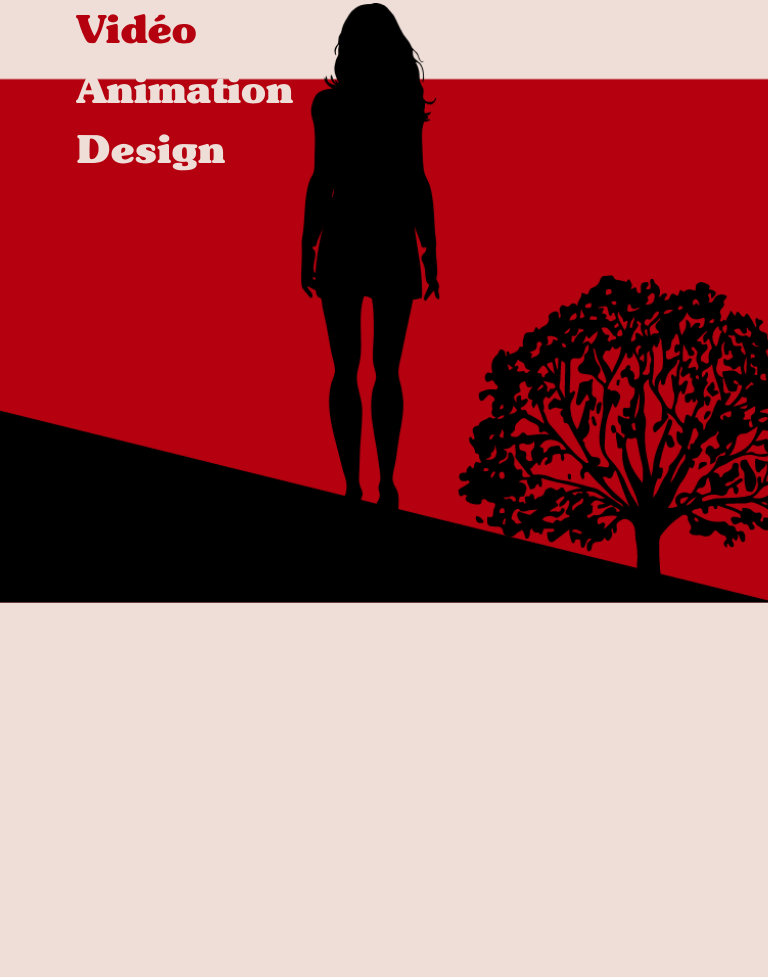
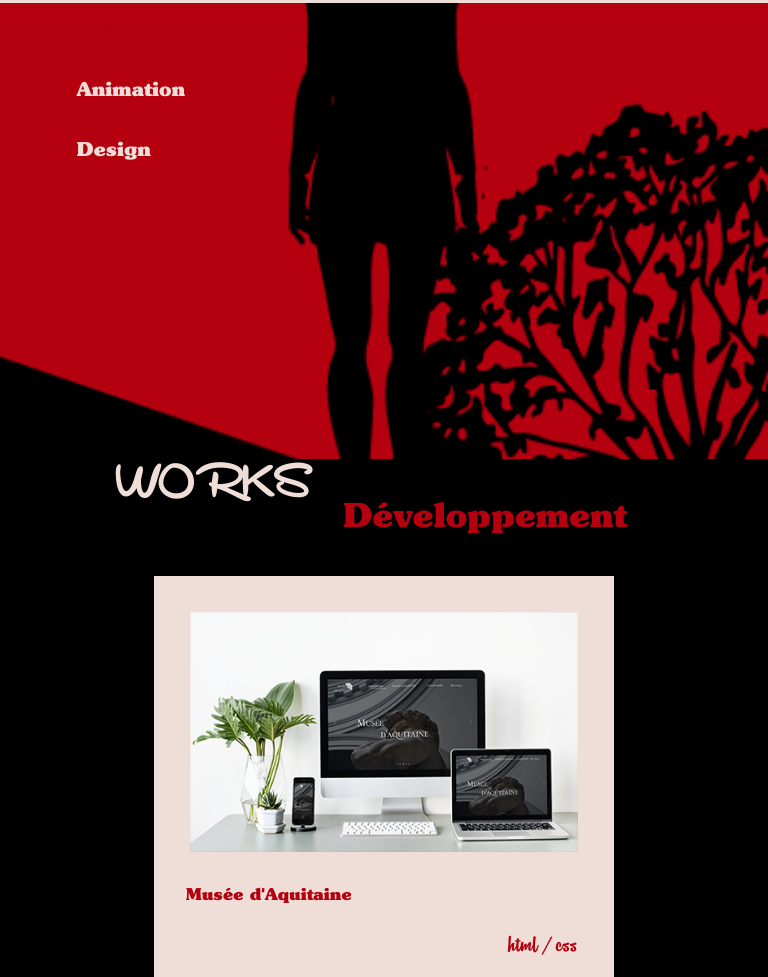
Before and after one commit to Maelle05/portfolio, a plain HTML site: page index.html in a window 768 px wide. Shown: the part 317-1294 px from the top of the page. Before the commit the page ends 920 px from the top, so only its background shows below. Drawn offline with nearby package versions, Linux system fonts and the light colour scheme.

Commit message:
les cartes dev

```diff
--- a/assets/style.css
+++ b/assets/style.css
@@ -184,6 +184,99 @@ a{
     color: #000;
 }
 
+/*****************Works***********************/
+.fondnoir{
+    padding: 0;
+    margin: 0;
+    background-color: #000000;
+    width: 100%;
+    position: relative;
+    top: -0.5vh;
+}
+
+.works{
+    font-family: 'Remachine';
+    color: #EEDED7;
+    padding-left: 10vw;
+    font-size: 4vw;
+
+}
+
+.titreWorks{
+    display: flex;
+}
+
+.workskill{
+    color: #B4000F;
+    font-family: 'Subway';
+    font-size: 2.5vw;
+    padding-left: 4.5vw;
+    padding-top: 2.5%;
+}
+
+.carddiv{
+    display: flex;
+    flex-direction: row;
+    margin-top: 15vh;
+    padding-left: 15vw;
+}
+
+.card{
+    background-color: #EEDED7;
+    width: 20vw;
+    height: 20vw;
+    cursor: pointer;
+}
+
+.card:hover{
+    width: 20.5vw;
+    height: 20.5vw;
+
+    transition: width 0.5s, height 0.5s;
+}
+
+.card2{
+    margin-left: 5vw;
+}
+
+.card3{
+    margin-left: 5vw;
+}
+
+.cardimg{
+    width: 84%;
+    height: 52%;
+    margin: 8% 15% 0 8%;
+    background-color: #B4000F;
+}
+
+.imgcard{
+    width: 100%;
+    height: 100%;
+}
+
+.cardtitre{
+    color: #B4000F;
+    font-family: 'Subway';
+    font-size: 170%;
+    padding-left: 7%;
+    padding-top: 7%;
+}
+
+.cardskill{
+    color: #B4000F;
+    font-family: 'Remachine';
+    position: relative;
+    float: right;
+    margin-right: 8% ;
+    margin-top: 5%;
+    font-size: xx-large;
+}
+
+.separationworksimg1{
+    width: 100%;
+}
+
 
 /*
  * Mobile
@@ -240,76 +333,71 @@ a{
     .link-container-home a{
         font-size: 2rem;
     }
-}
-/*
-* Tablet
-*/
-@media screen and (min-width: 768px) and (max-width: 899px) {
-    .menu-list li a {
-        font-size: 7vw;
+
+    /*****************Works***********************/
+        .fondnoir{
+            top: -3vh;
         }
 
-    .menu-list2 li a {
-        font-size: 3vw;
-        padding-left: 70px;
+        .works{
+            padding-left: 15vw;
+            font-size: 6vw;
         }
 
-    .maelleRabouan{
-        width: 15vw;
-        position: absolute !important;
-        transform: translateX(-50%) translateY(-50%);
-        top: 5%;
-        left: 13%;
+        .workskill{
+            font-size: 4.5vw;
+            padding-left: 4.5vw;
+            padding-top: 4.5%;
         }
 
-    .push-all{
-        width: 100%;
-        margin-bottom: 30vh;
+        .carddiv{
+            flex-direction: column;
+            margin-top: 5vh;
+            margin-left: 5vw;
+        }
+
+        .card{
+            width: 60vw;
+            height: 60vw;
+        }
+
+        .card:hover{
+            width: 60vw;
+            height: 60vw;
+        }
+
+        .card2{
+            margin-top: 5vh;
+            margin-left: 0;
+        }
+
+        .card3{
+            margin-top: 5vh;
+            margin-left: 0;
+        }
+
+        .cardimg{
+            width: 84%;
+            height: 52%;
+            margin: 8% 15% 0 8%;
+            background-color: #B4000F;
+        }
+
+        .cardtitre{
+            font-size: 170%;
+            padding-left: 7%;
+            padding-top: 7%;
+        }
+
+        .cardskill{
+            margin-right: 8% ;
+            margin-top: 5%;
+            font-size: xx-large;
+        }
+
 }
 
 
-    .home-container{
-        background-image: url(img/fondtab.png);
-        background-size: cover;
-        height: 75vh;
-        /* margin-top: 42.5vh; */
-        position: unset;
-    }
-
-    .logo-home{
-        top: 5%;
-        left: 3%;
-        transform: translate(0,0);
-        height: 5vh;
-    }
-
-    .link-container-home{
-        position: absolute;
-        display: flex;
-        flex-direction: column;
-        top: 47%;
-        left: 50%;
-        transform: translate(-50%,-50%);
-        height: 30vh;
-        width: 80%;
-        justify-content: space-around;
-        font-family: 'Subway';
-    }
-
-    .link-container-home a{
-        font-size: 4rem;
-    }
-}
-/*
-* Petits ecrent
-*/
-@media screen and (min-width: 900px) and (max-width: 1389px) {
-
-    .list-work{
-        top: 67vh;
-        left: 70vw;
-    }
-}
 /*
 * FullHD
 */
--- a/index.html
+++ b/index.html
@@ -32,12 +32,37 @@
     <section class="home-container">
         <img class="logo-home" src="assets/img/logoMR.png">
         <div class="link-container-home">
-            <a href="">Développement web</a>
+            <a href="#worksdev">Développement web</a>
             <a href="">Vidéo</a>
             <a href="">Animation</a>
             <a href="">Design</a>
         </div>
     </section>
+    <div class="fondnoir">
+        <span class="ancre" id="worksdev"></span>
+        <div class="titreWorks">
+            <h3 class="works" >WORKS</h3>
+            <h4 class="workskill">Développement</h4>
+        </div>
+        <div class="carddiv">
+            <div class="card card1">
+                <div class="cardimg"><img src="assets/img/pres/mockupmuseedaquitaine.png" alt="" class="imgcard"></div>
+                <h6 class="cardtitre">Musée d'Aquitaine</h6>
+                <p class="cardskill">html / css</p>
+            </div>
+            <div class="card card2">
+                <div class="cardimg"><img src="assets/img/pres/mockupgavebleu.png" alt="" class="imgcard"></div>
+                <h6 class="cardtitre">Blog " Gavé Bleu "</h6>
+                <p class="cardskill">PHP</p>
+            </div>
+            <div class="card card3">
+                <div class="cardimg"><img src="assets/img/pres/mockupux.png" alt="" class="imgcard"></div>
+                <h6 class="cardtitre">Learning UX</h6>
+                <p class="cardskill">html / css / js</p>
+            </div>
+        </div>
+
+
     <script type="text/javascript" src="assets/main.js"></script>
 </body>
 
```
Lines whose indentation alone changed are shown as unchanged.
